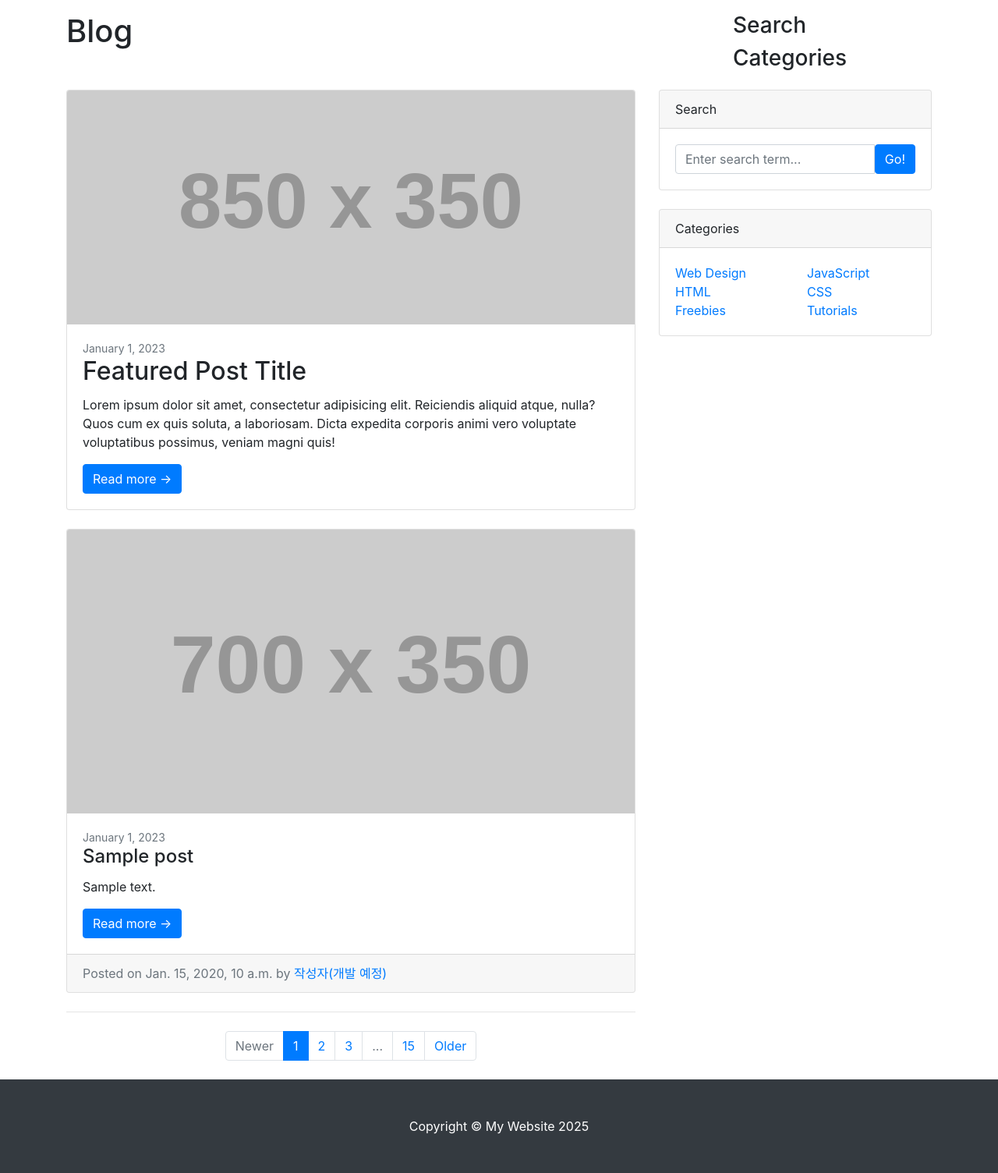
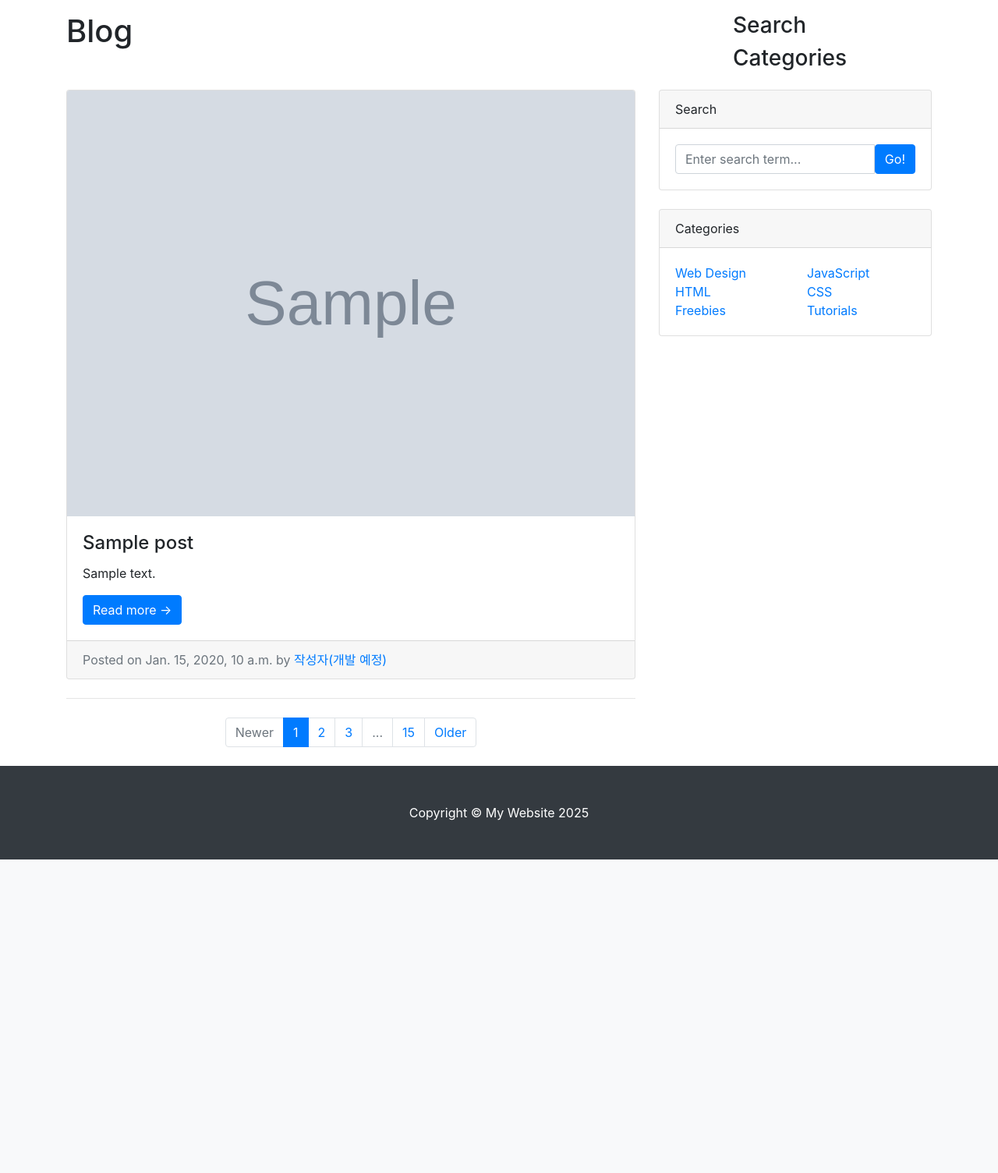
Before and after one commit to 1hacio/study2, a Django app: page /blog/ in a window 1280 px wide. Shown: the part 56-1560 px from the top of the page at 78% size. After the commit the page ends 1158 px from the top, so only its background shows below. Run offline with Django 5.2, Linux system fonts and the light colour scheme; tables that the repository leaves empty hold one stand-in row (values such as "Sample post"); grey boxes marked "Sample" are stand-in pictures; grey boxes labelled with a size stand in for pictures from a placeholder-image service; some libraries are stand-ins or nearby versions.

Commit message:
포스트 목록 이미지 출력하기

```diff
--- a/blog/models.py
+++ b/blog/models.py
@@ -6,7 +6,7 @@ class Post(models.Model):
     title = models.CharField(max_length=30)
     content = models.TextField()
 
-
+    head_image = models.ImageField(upload_to='blog/images/%Y/%m/%d/', blank=True)
     created_at = models.DateTimeField(auto_now_add=True)
     updated_at = models.DateTimeField(auto_now=True)
 
--- a/blog/templates/blog/post_detail.html
+++ b/blog/templates/blog/post_detail.html
@@ -49,7 +49,7 @@
                     <p>Posted on {{ post.created_at }}</p>
                     <hr />
                     <!-- Preview image-->
-                    <img class="img-fluid rounded" src="https://dummyimage.com/900x300/ced4da/6c757d.jpg" alt="..." />
+                    <img class="img-fluid rounded" src="{{ post.head_image.url }}" alt="..." />
                     <hr />
                     <!-- Post content-->
                     <p class="lead">{{ post.content }}</p>
--- a/blog/templates/blog/post_list.html
+++ b/blog/templates/blog/post_list.html
@@ -104,23 +104,12 @@
             <div class="row">
                 <!-- Blog entries-->
                 <div class="col-lg-8">
-                    <!-- Featured blog post-->
-                    <div class="card mb-4">
-                        <a href="#!"><img class="card-img-top" src="https://dummyimage.com/850x350/dee2e6/6c757d.jpg" alt="..." /></a>
-                        <div class="card-body">
-                            <div class="small text-muted">January 1, 2023</div>
-                            <h2 class="card-title">Featured Post Title</h2>
-                            <p class="card-text">Lorem ipsum dolor sit amet, consectetur adipisicing elit. Reiciendis aliquid atque, nulla? Quos cum ex quis soluta, a laboriosam. Dicta expedita corporis animi vero voluptate voluptatibus possimus, veniam magni quis!</p>
-                            <a class="btn btn-primary" href="#!">Read more →</a>
-                        </div>
-                    </div>
                     <!-- Nested row for non-featured blog posts-->
                             {% for p in post_list %}
                             <!-- Blog post-->
                             <div class="card mb-4">
-                                <a href="#!"><img class="card-img-top" src="https://dummyimage.com/700x350/dee2e6/6c757d.jpg" alt="..." /></a>
+                                <img class="card-img-top" src="{{ p.head_image.url }}" alt="Card image cap">
                                 <div class="card-body">
-                                    <div class="small text-muted">January 1, 2023</div>
                                     <h2 class="card-title h4">{{ p.title }}</h2>
                                     <p class="card-text">{{ p.content }}</p>
                                     <a class="btn btn-primary" href="{{ p.get_absolute_url }}">Read more →</a>
--- a/do_it_django_prj/settings.py
+++ b/do_it_django_prj/settings.py
@@ -9,7 +9,7 @@ https://docs.djangoproject.com/en/5.2/topics/settings/
 For the full list of settings and their values, see
 https://docs.djangoproject.com/en/5.2/ref/settings/
 """
-
+import os
 from pathlib import Path
 
 # Build paths inside the project like this: BASE_DIR / 'subdir'.
@@ -122,3 +122,6 @@ STATIC_URL = 'static/'
 # https://docs.djangoproject.com/en/5.2/ref/settings/#default-auto-field
 
 DEFAULT_AUTO_FIELD = 'django.db.models.BigAutoField'
+
+MEDIA_URL = '/media/'
+MEDIA_ROOT = os.path.join(BASE_DIR, '_media')
--- a/do_it_django_prj/urls.py
+++ b/do_it_django_prj/urls.py
@@ -17,8 +17,13 @@ Including another URLconf
 from django.contrib import admin
 from django.urls import path, include
 
+from django.conf import settings
+from django.conf.urls.static import static
+
 urlpatterns = [
     path('blog/', include('blog.urls')),  # Root URL directs to blog app
     path('admin/', admin.site.urls),      # Root URL directs to admin site
     path('', include('single_pages.urls')),
 ]
+
+urlpatterns += static(settings.MEDIA_URL, document_root=settings.MEDIA_ROOT)
```
Also changed, not shown: media/blog/2025/10/14/사진1.jpg (added), media/blog/2025/10/14/사진1_isefjAI.jpg (added), media/blog/2025/10/14/사진1_tIzzLKK.jpg (added), 1 other file.
